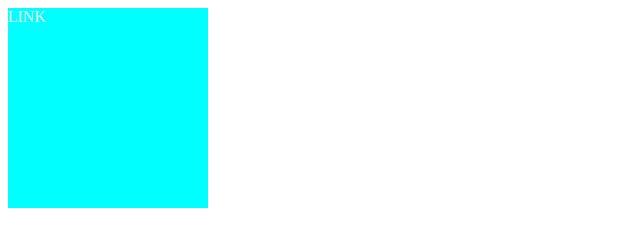
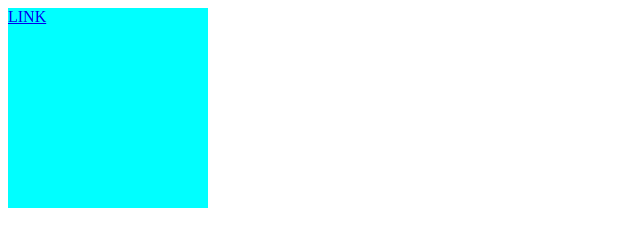
Before and after one commit to Rino24Code/survey-project, a plain HTML site: page link.html in a window 1280 px wide. Shown: the full height of the page, 0-640 px from the left. Drawn offline with Linux system fonts and the light colour scheme.

Commit message:
link.html

```diff
--- a/link.html
+++ b/link.html
@@ -10,6 +10,6 @@
 
   <body>
 
-    <div style="color: white; background-color: aqua; width: 200px; height: 200px;">LINK</div>
+    <div style="color: white; background-color: aqua; width: 200px; height: 200px;"><a href="/survey-project/index.html">LINK</a></div>
   </body>
 </html>
```
